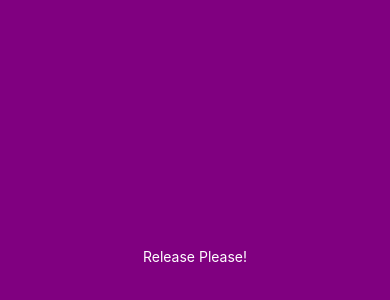
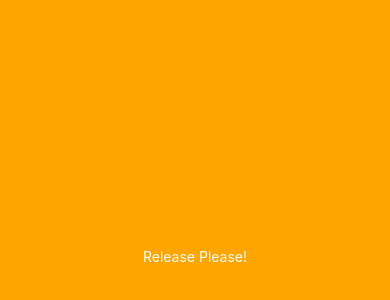
Before and after one commit to adamhari/release-please, a React Native app: screen / in a window 390 px wide. Shown: the part 166-466 px from the top of the page. Built offline with nearby package versions, Linux system fonts and the light colour scheme.

Commit message:
feat(App): make it orange!

```diff
--- a/App.tsx
+++ b/App.tsx
@@ -8,7 +8,7 @@ export default function App() {
         flex: 1,
         justifyContent: "center",
         alignItems: "center",
-        backgroundColor: "purple",
+        backgroundColor: "orange",
       }}
     >
       <Text style={{ color: "white" }}>Release Please!</Text>
```
